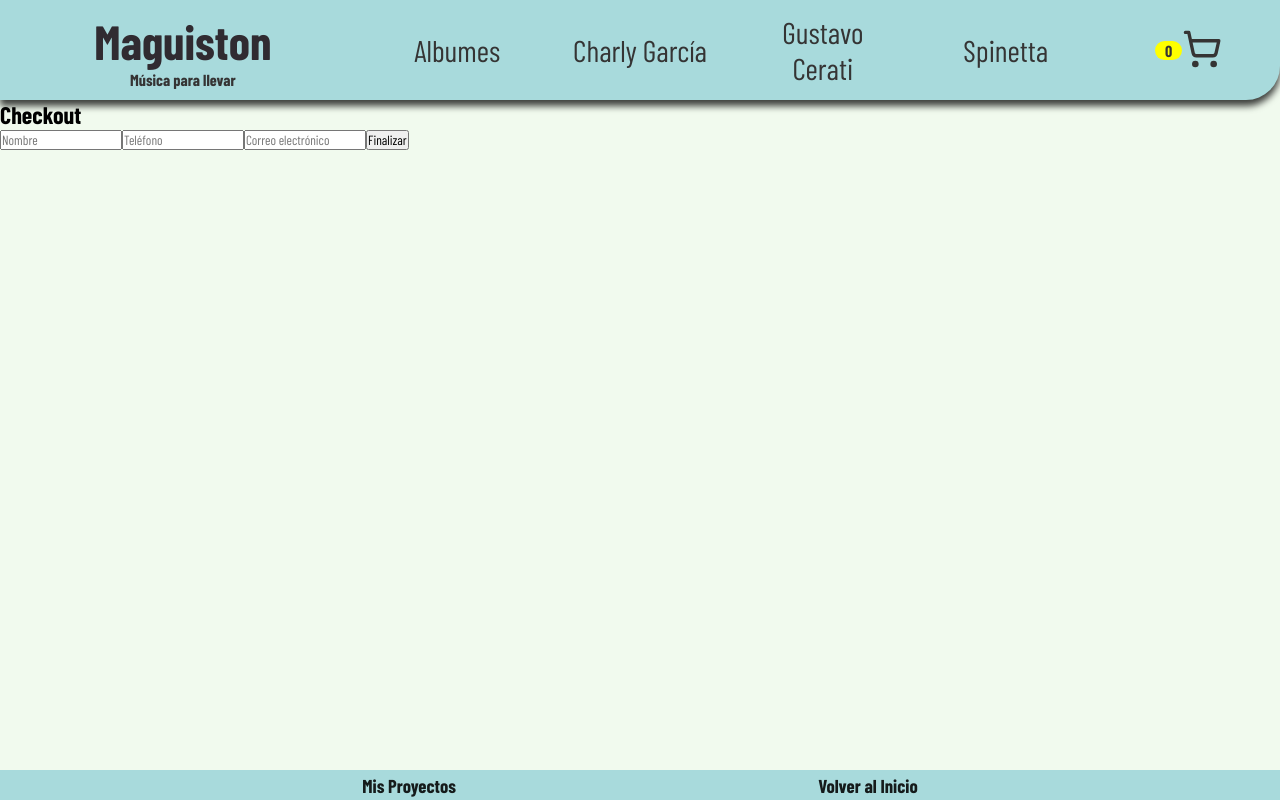
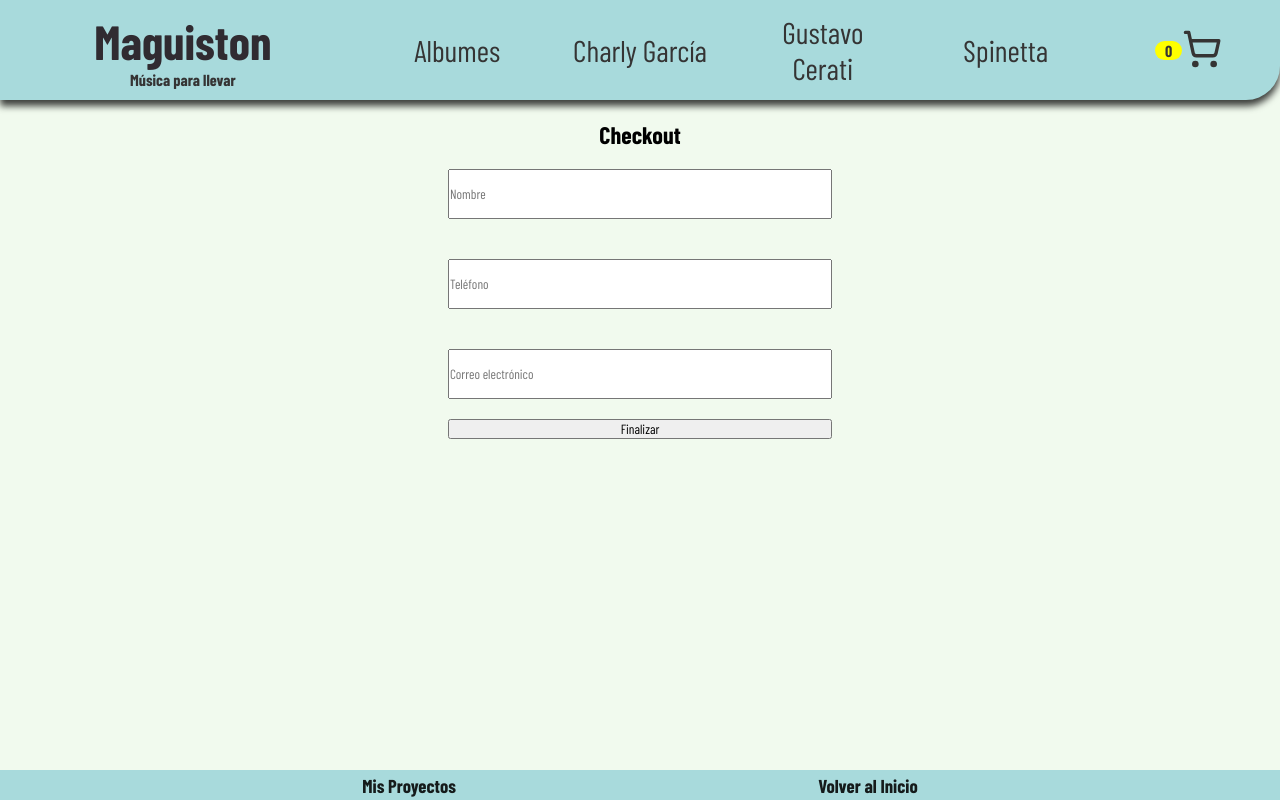
Before and after one commit to GonzaloBounzerio/Maguiston, a React (Vite) app: page /checkout in a window 1280 px wide. Built offline with nearby package versions, Linux system fonts and the light colour scheme; no server answers; a web font is replaced by a local one.

Commit message:
actualizando css

```diff
--- a/src/components/common/CardCart.css
+++ b/src/components/common/CardCart.css
@@ -1,7 +1,10 @@
 
 .cardCartBody{
+    border-radius: 50px 50px 50px 50px;
+-webkit-border-radius: 50px 50px 50px 50px;
+-moz-border-radius: 50px 50px 50px 50px;
     margin-bottom: 50px;
-    border: 1px solid black;
+    border: 0.1px dotted black;
     height: 170px;
     display: flex;
     flex-direction: row;
@@ -10,21 +13,31 @@
 }
 
 .imgCartCard{
-    grid-row-start: 1;
-    grid-row-end: 3;
+    overflow: hidden;
     height: 95%;
+    border-radius: 88px 88px 88px 88px;
+-webkit-border-radius: 88px 88px 88px 88px;
+-moz-border-radius: 88px 88px 88px 88px;
 }
 
 .imgCartCard img{
     height: 100%;
 }
 
+.imgCartCard img:hover{
+    transform: scale(1.4) ;
+-webkit-transform: scale(1.4) ;
+-moz-transform: scale(1.4) ;
+}
+
 .textCartCard{
-    grid-column: 2;
-    grid-row: 1;
+    font-size: 2rem;
 }
 
 .btnCartCard{
-    grid-column: 2;
-    grid-row: 2;
+    display: flex;
+    flex-direction: column;
+    justify-content: center;
+    align-items: center;
+    font-size: 1.5rem;
 }
--- a/src/components/common/CardCart.jsx
+++ b/src/components/common/CardCart.jsx
@@ -16,11 +16,11 @@
         </div>
         <div className="textCartCard">
             <h3>{title}</h3>
-            <h4>{quantity}</h4>
             <h4>de {autor}</h4>
         </div>
         <div className="btnCartCard">
             <button onClick={() => removeById(id)}><Trash2/></button>
+            <h5>Total:{quantity}</h5>
         </div>
     </div>
   )
--- a/src/components/pages/ErrorPage.jsx
+++ /dev/null
@@ -1,9 +0,0 @@
-
-
-const ErrorPage = () => {
-  return (
-    <div>ErrorPage</div>
-  )
-}
-
-export default ErrorPage
--- a/src/components/pages/cart/Cart.css
+++ b/src/components/pages/cart/Cart.css
@@ -18,7 +18,7 @@
 }
 
 .finalCart{
-    background-color: var(--celesteSec);
+    background-color: rgba(255, 255, 0, 0.747);
     border-radius: 72px 72px 72px 72px;
 -webkit-border-radius: 72px 72px 72px 72px;
 -moz-border-radius: 72px 72px 72px 72px;
@@ -52,5 +52,10 @@
 }
 
 .btnCompra:hover{
-    color: var(--greyPrim);
+    padding: 1%;
+    border-radius: 88px 88px 88px 88px;
+-webkit-border-radius: 88px 88px 88px 88px;
+-moz-border-radius: 88px 88px 88px 88px;
+    background-color: var(--greyPrim);
+    color: black;
 }
--- a/src/components/pages/cart/CartContainer.jsx
+++ b/src/components/pages/cart/CartContainer.jsx
@@ -11,7 +11,7 @@
 
   setTimeout( () => {
     setIsLoading(false)
-  },1700)
+  },1500)
 
   return (
     isLoading ? <LoadPage/> : <Cart/>
--- a/src/components/pages/checkOut/CheckOut.jsx
+++ b/src/components/pages/checkOut/CheckOut.jsx
@@ -1,14 +1,28 @@
 
+import { HandHeart } from "lucide-react"
+import "./Checkout.css"
+import { Link } from "react-router-dom"
 
 
 export const CheckOut = ({envioDeFormulario,captureData,orderID}) => {
+
   return (
     <>
     {
-      orderID ? <h2>Gracias x su compra ...{orderID}</h2> : (
-        <div>
-          <h2>Checkout</h2>
-          <form onSubmit={envioDeFormulario}>
+      orderID ? (
+        <div className="bodyCompraDone">
+          <h1>Maguiston</h1>
+          <h3>Te agradecemos por tu compra</h3>
+          <HandHeart size={250}/>
+          <h3>Tu número de orden es: {orderID}</h3>
+          <Link to={"/albumes"}>
+            <button>Seguir comprando</button>
+          </Link>
+        </div>
+      ) : (
+      <div className="bodyFormCheck">
+          <h2 className="titleFormCheck">Checkout</h2>
+          <form id="formCheck" onSubmit={envioDeFormulario}>
             <input type="text" placeholder="Nombre" name="name" onChange={captureData} required autoComplete="none"/>
             <input type="number" placeholder="Teléfono" name="phone" onChange={captureData} required autoComplete="none"/>
             <input type="email" placeholder="Correo electrónico" name="email" onChange={captureData} required autoComplete="none"/>
--- a/src/components/pages/checkOut/CheckOutContainer.jsx
+++ b/src/components/pages/checkOut/CheckOutContainer.jsx
@@ -3,9 +3,16 @@
 import { CartContext } from "../../../context/CartContext";
 import { addDoc , collection , updateDoc , doc} from "firebase/firestore";
 import { db } from "../../../firebaseConfig";
+import LoadPage from "../../common/LoadPage";
 
 
 const CheckOutContainer = () => {
+
+  const [isLoading , setIsLoading] = useState(true)
+
+  setTimeout( () => {
+    setIsLoading(false)
+  },1000)
 
   const {cart,getTotalPrice,clearCart} = useContext(CartContext)
 
@@ -21,6 +28,8 @@
 
     const envioDeFormulario = (event) => {
         event.preventDefault();
+
+        setIsLoading(true)
 
         let order = {
           buyer: userInfo,
@@ -47,7 +56,11 @@
 
 
   return (
-    <> <CheckOut envioDeFormulario={envioDeFormulario} captureData={captureData} orderID={orderID}/> </>
+    <>
+      {
+        isLoading ? <LoadPage/> : <CheckOut envioDeFormulario={envioDeFormulario} captureData={captureData} orderID={orderID}/>
+      }
+    </>
   )
 }
 
--- /dev/null
+++ b/src/components/pages/checkOut/Checkout.css
@@ -0,0 +1,32 @@
+
+
+.bodyFormCheck{
+    margin: 20px auto;
+    display: flex;
+    flex-direction: column;
+    justify-content: center;
+    align-items: center;
+}
+
+#formCheck{
+    width: 30%;
+    display: flex;
+    flex-direction: column;
+}
+
+#formCheck input{
+    width: 100%;
+    height: 50px;
+    margin: 20px auto;
+}
+
+.bodyCompraDone{
+    position: absolute;
+    width: 100%;
+    height: 70%;
+    display: flex;
+    flex-direction: column;
+    align-items: center;
+    justify-content: center;
+    font-size: 2rem;
+}
--- /dev/null
+++ b/src/components/pages/errorPage/ErrorPage.css
@@ -0,0 +1,33 @@
+
+.bodyErrorPage{
+    position: absolute;
+    height: 100%;
+    width: 100%;
+    display: flex;
+    flex-direction: column;
+    align-items: center;
+    justify-content: center;
+    font-size: 2rem;
+}
+
+.bodyErrorPage .iconError{
+    animation: cambioColor 1s infinite
+}
+
+.bodyErrorPage h3{
+    animation: cambioColor 1s infinite 1s
+}
+
+.bodyErrorPage h1{
+    animation: cambioColor 1s infinite 2s
+}
+
+
+@keyframes cambioColor{
+    10%{
+        color: var(--blackPrim);
+    }
+    90%{
+        color: var(--celesteSec);
+    }
+}
--- /dev/null
+++ b/src/components/pages/errorPage/ErrorPage.jsx
@@ -0,0 +1,19 @@
+
+import { ShieldAlert } from "lucide-react"
+import "./ErrorPage.css"
+import { Link } from "react-router-dom"
+
+const ErrorPage = () => {
+  return (
+    <div className="bodyErrorPage">
+      <h1>Maguiston</h1>
+      <h3>Error 404: La página que busca no está disponible</h3>
+      <span className="iconError"><ShieldAlert size={250}/></span>
+      <Link to={"/"}>
+        <button>Volver al Inicio</button>
+      </Link>
+    </div>
+  )
+}
+
+export default ErrorPage
--- a/src/index.css
+++ b/src/index.css
@@ -20,3 +20,13 @@
 body{
     background-color: var(--greyPrim);
 }
+
+button{
+    cursor: pointer;
+}
+
+button:hover{
+    box-shadow: 0px -1px 34px -3px rgba(0,0,0,0.3);
+-webkit-box-shadow: 0px -1px 34px -3px rgba(0,0,0,0.3);
+-moz-box-shadow: 0px -1px 34px -3px rgba(0,0,0,0.3);
+}
--- a/src/router/AppRouter.jsx
+++ b/src/router/AppRouter.jsx
@@ -1,7 +1,7 @@
 import { Routes , Route } from "react-router-dom"
 import { routes } from "./routes"
 import LayoutContainer from "../components/layout/LayoutContainer"
-import ErrorPage from "../components/pages/ErrorPage"
+import ErrorPage from "../components/pages/errorPage/ErrorPage"
 
 
 const AppRouter = () => {
```
